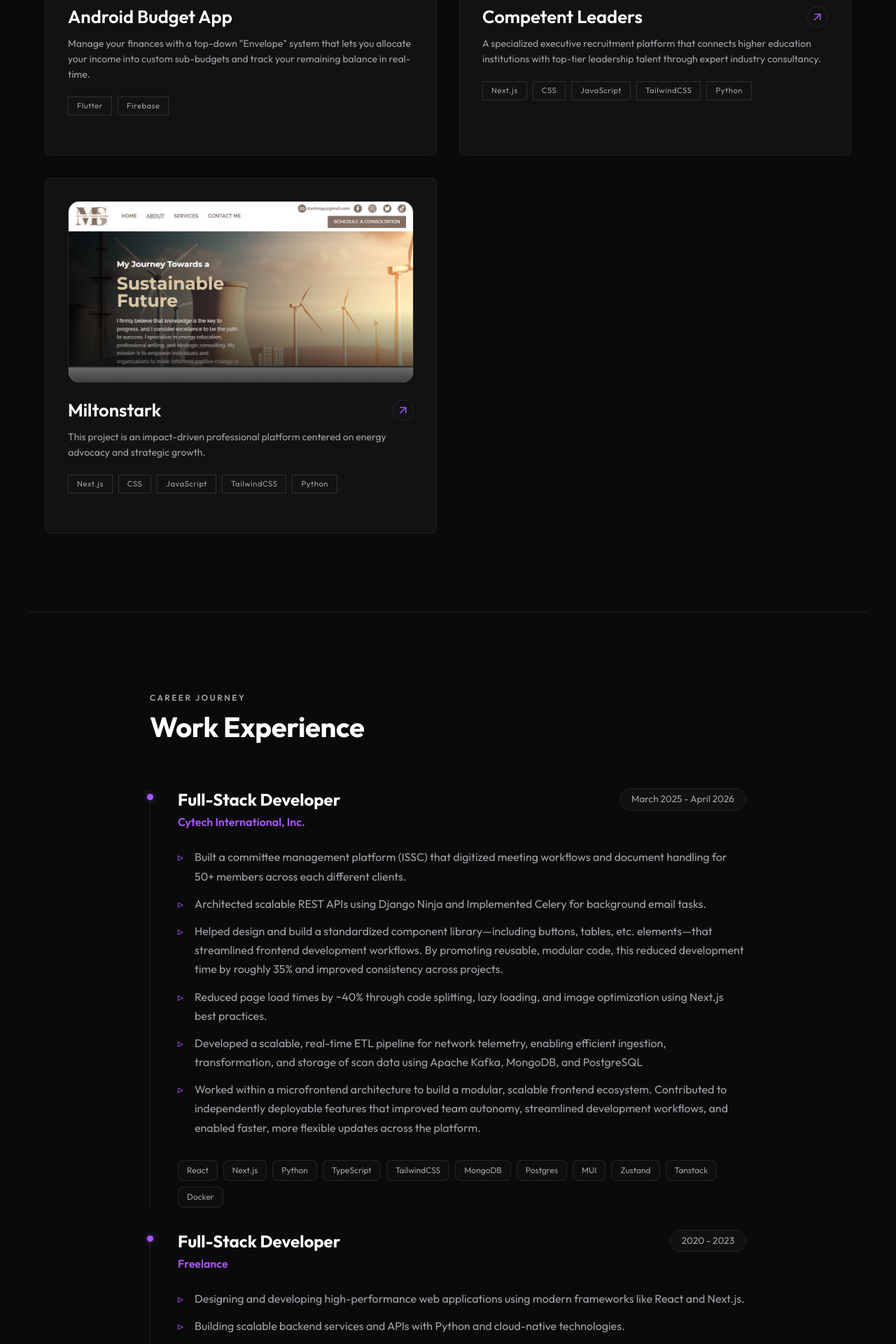
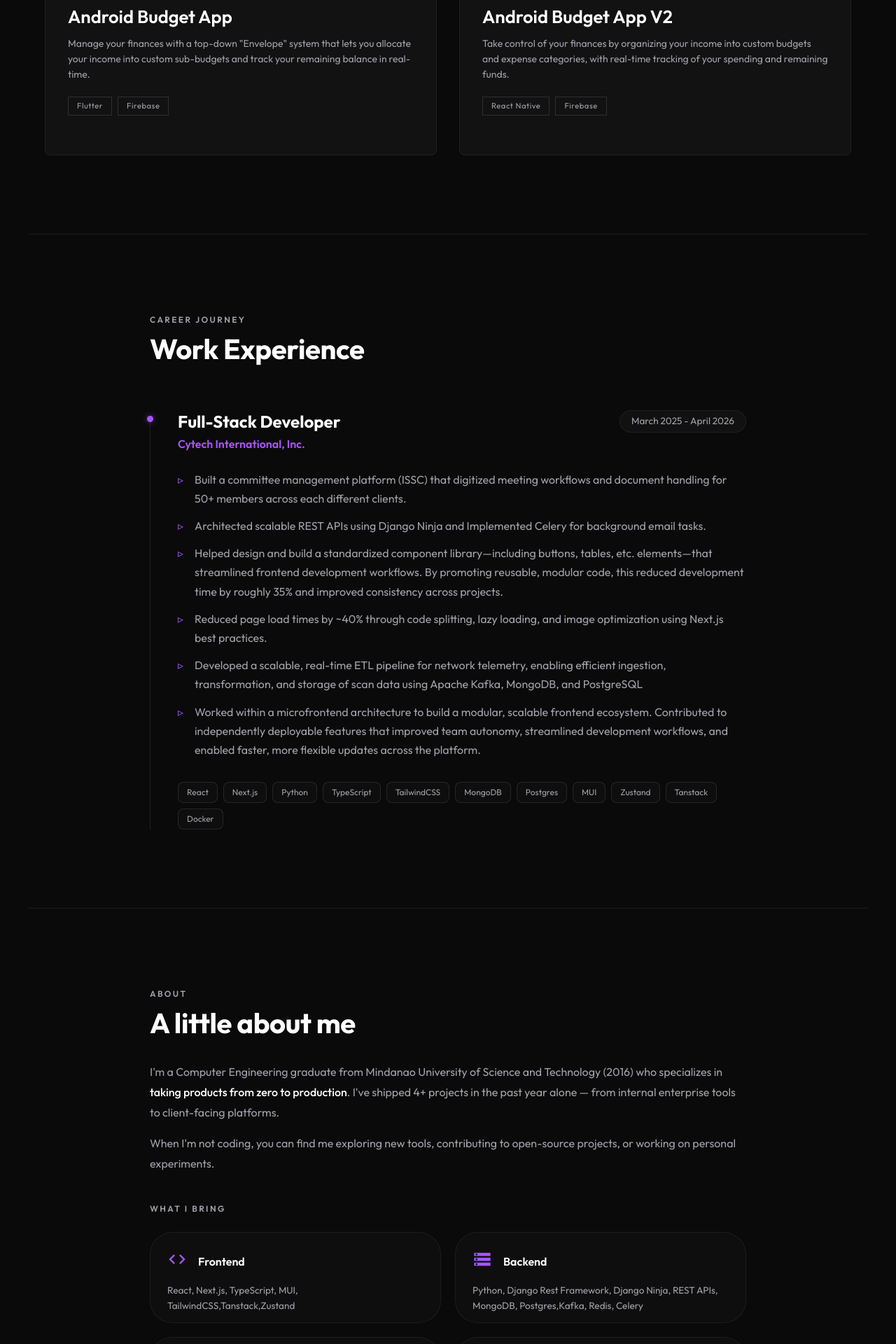
Before and after one commit to valmores/valmores.github.io, a Next.js app: page / in a window 1280 px wide. Shown: the part 1960-3880 px from the top of the page at 70% size. Built offline with nearby package versions, Linux system fonts and the light colour scheme; a web font is replaced by a local one; what @mui/material-nextjs would draw is missing.

Commit message:
feat: add Budget App V2 to portfolio

```diff
--- a/app/page.tsx
+++ b/app/page.tsx
@@ -43,6 +43,9 @@ import budget3 from '../public/budget_app/Screenshot_20260327_081422.jpg';
 import budget4 from '../public/budget_app/Screenshot_20260327_081429.jpg';
 import budget5 from '../public/budget_app/Screenshot_20260327_081442.jpg';
 import budget_icon from '../public/budget_app/app_icon.jpg';
+
+//budget App version 2
+import budget_v2 from '../public/budget_app_v2/v2_icon.jpg';
 
 // ISSC Screenshots
 import issc1 from '../public/issc/issc_dashboard.png';
@@ -185,26 +188,12 @@ const projects: Project[] = [
     ],
   },
   {
-    title: 'Competent Leaders',
-    description: 'A specialized executive recruitment platform that connects higher education institutions with top-tier leadership talent through expert industry consultancy.',
-    tags: ['Next.js', 'CSS', 'JavaScript', 'TailwindCSS', 'Python'],
-    link: 'https://www.competent-leaders.com/',
-    image: leader1.src,
+    title: 'Android Budget App V2',
+    description: 'Take control of your finances by organizing your income into custom budgets and expense categories, with real-time tracking of your spending and remaining funds.',
+    tags: ['React Native', 'Firebase'],
+    // link: '#',
+    image: budget_v2.src,
     screenshots: [
-      leader1.src,
-      leader2.src,
-      leader3.src,
-      leader4.src
-    ],
-  },
-  {
-    title: 'Miltonstark',
-    description: 'This project is an impact-driven professional platform centered on energy advocacy and strategic growth.',
-    tags: ['Next.js', 'CSS', 'JavaScript', 'TailwindCSS', 'Python'],
-    link: 'https://www.miltonstark.com/',
-    image: milton1.src,
-    screenshots: [
-      milton1.src
     ],
   }
 ];
@@ -224,18 +213,6 @@ const experiences: Experience[] = [
       'Worked within a microfrontend architecture to build a modular, scalable frontend ecosystem. Contributed to independently deployable features that improved team autonomy, streamlined development workflows, and enabled faster, more flexible updates across the platform.',
     ],
     skills: ['React', 'Next.js', 'Python', 'TypeScript', 'TailwindCSS', 'MongoDB', 'Postgres', 'MUI', 'Zustand', 'Tanstack', 'Docker'],
-  },
-  {
-    company: 'Freelance',
-    role: 'Full-Stack Developer',
-    period: '2020 - 2023',
-    description: [
-      'Designing and developing high-performance web applications using modern frameworks like React and Next.js.',
-      'Building scalable backend services and APIs with Python and cloud-native technologies.',
-      'Focused on delivering exceptional user experiences through intuitive design and performance optimization.',
-      'Continuous learning and experimentation with emerging technologies to stay at the forefront of web development.',
-    ],
-    skills: ['React', 'Python', 'TypeScript', 'TailwindCSS', 'Next.js'],
   }
 ];
 
@@ -305,7 +282,7 @@ const skillAreas = [
   { icon: <Code sx={{ fontSize: 28 }} />, label: 'Frontend', items: 'React, Next.js, TypeScript, MUI, TailwindCSS,Tanstack,Zustand' },
   { icon: <Storage sx={{ fontSize: 28 }} />, label: 'Backend', items: 'Python, Django Rest Framework, Django Ninja, REST APIs, MongoDB, Postgres,Kafka, Redis, Celery' },
   { icon: <Cloud sx={{ fontSize: 28 }} />, label: 'Cloud & DevOps', items: 'AWS, Docker' },
-  { icon: <Devices sx={{ fontSize: 28 }} />, label: 'Mobile', items: 'Flutter, Firebase, Cross-platform' },
+  { icon: <Devices sx={{ fontSize: 28 }} />, label: 'Mobile', items: 'Flutter, React Native, Firebase, Cross-platform' },
 ];
 
 /* ───────────────────── PAGE ───────────────────── */
```
Also changed, not shown: public/budget_app_v2/v2_icon.jpg (added).
